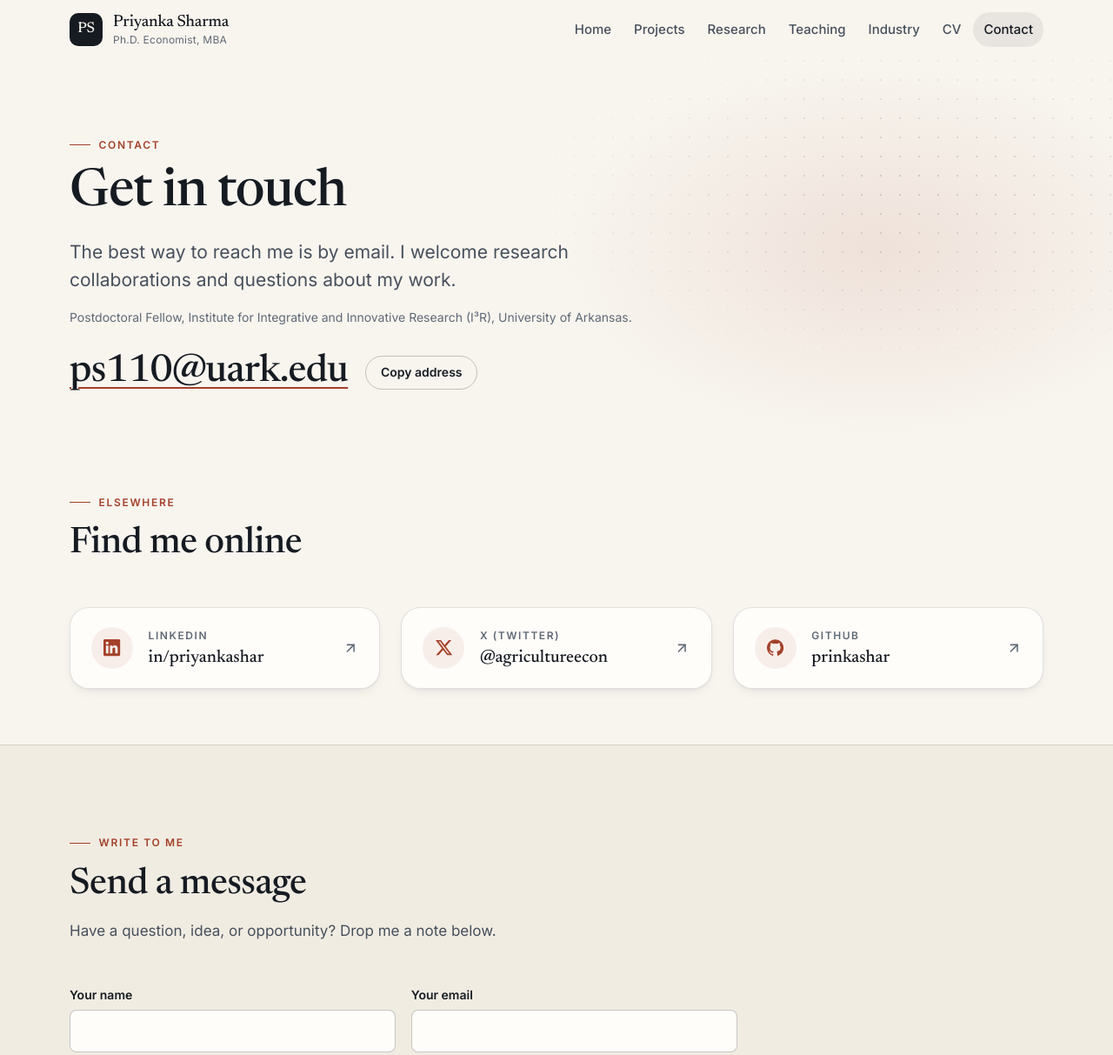
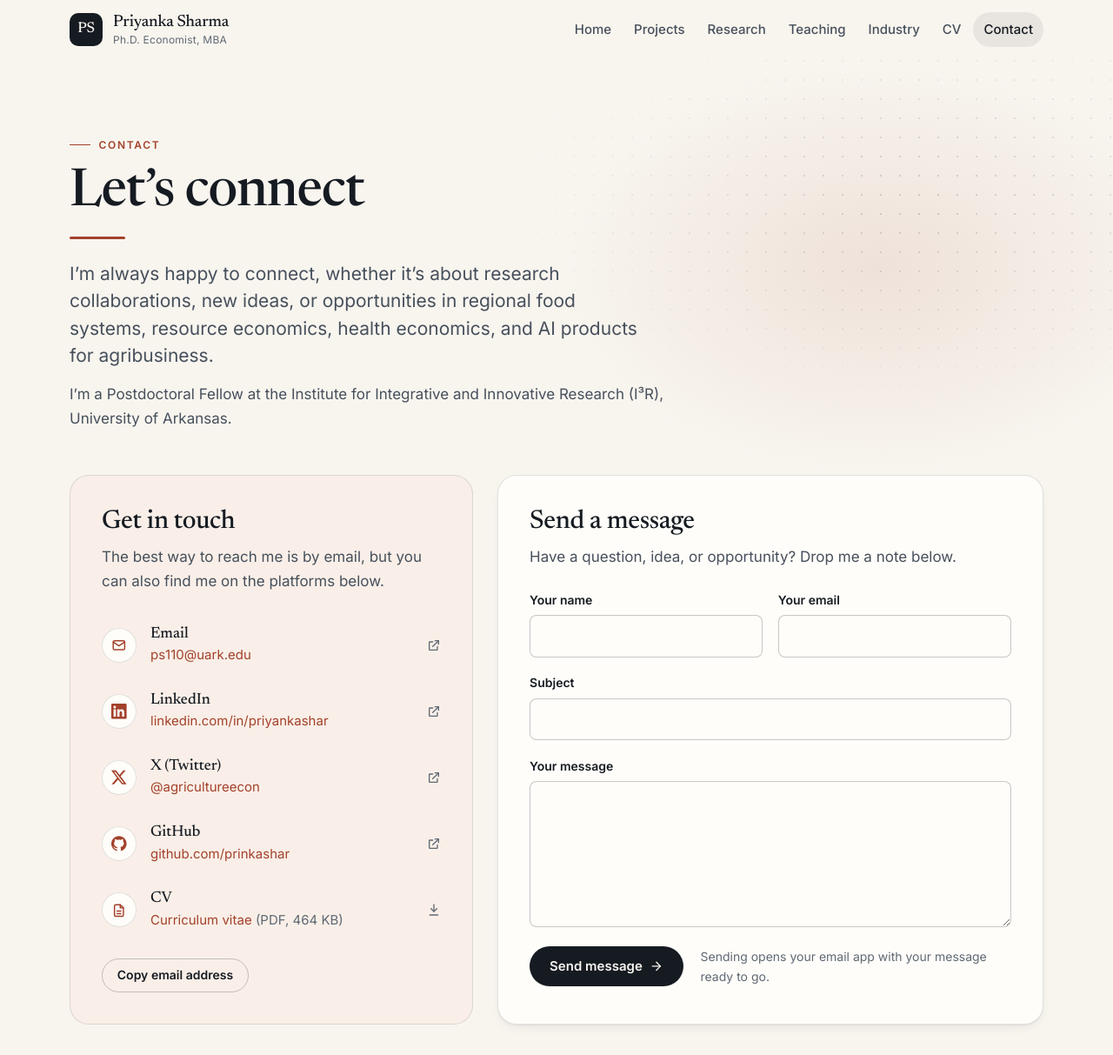
Before and after one commit to prinkashar/prinkashar.github.io, a plain HTML site: page contact.html in a window 1280 px wide. Shown: the top 1213 px of the page at 87% size. Drawn offline with Linux system fonts and the light colour scheme.

Commit message:
Update website
Co-Authored-By: Claude Opus 5.5 <noreply@anthropic.com>

```diff
--- a/assets/css/style.css
+++ b/assets/css/style.css
@@ -2265,110 +2265,159 @@ html:not(.js):not(.js-ready) [data-embed-load] {
 
 /* 14. Contact and footer -------------------------------------------------- */
 
-.contact-grid {
-  display: grid;
-  grid-template-columns: repeat(auto-fit, minmax(min(100%, 19rem), 1fr));
-  gap: clamp(1rem, 2vw, 1.5rem);
+.page-hero--contact h1::after {
+  content: "";
+  display: block;
+  width: 4rem;
+  height: 3px;
+  margin-top: 1.1rem;
+  border-radius: 3px;
+  background: var(--accent);
+}
+
+.contact-intro {
+  max-width: 46rem;
+  margin-top: 1.5rem;
+}
+
+.contact-intro > p + p {
+  margin-top: 0.9rem;
+  color: var(--ink-2);
+}
+
+.contact-section {
+  padding-top: 0;
+}
+
+.contact-layout {
+  display: grid;
+  gap: clamp(1rem, 2.5vw, 1.75rem);
+  align-items: stretch;
+}
+
+@media (min-width: 56em) {
+  .contact-layout {
+    grid-template-columns: minmax(0, 0.85fr) minmax(0, 1.15fr);
+  }
+}
+
+.contact-panel,
+.contact-box {
+  min-width: 0;
+  padding: clamp(1.25rem, 3vw, 2.25rem);
+  border: 1px solid var(--line);
+  border-radius: var(--radius-lg);
+}
+
+.contact-panel {
+  background: var(--feature);
+}
+
+.contact-box {
+  background: var(--surface);
+  box-shadow: var(--shadow-sm);
+}
+
+.contact-panel > h2,
+.contact-box > h2 {
+  font-size: clamp(1.5rem, 1.3rem + 0.8vw, 1.875rem);
+}
+
+.contact-panel > p,
+.contact-box > p {
+  margin-top: 0.5rem;
+  color: var(--ink-2);
+}
+
+.contact-links {
+  display: grid;
+  gap: 0.25rem;
+  margin: 1.5rem -0.75rem 0;
   padding: 0;
   list-style: none;
 }
 
-.contact-card {
-  position: relative;
+.contact-link {
   display: grid;
   grid-template-columns: auto minmax(0, 1fr) auto;
   align-items: center;
-  gap: 0.15rem 1.1rem;
-  height: 100%;
-  padding: 1.375rem 1.5rem;
-  border: 1px solid var(--line);
-  border-radius: var(--radius-lg);
-  background: var(--surface);
-  box-shadow: var(--shadow-sm);
+  gap: 1rem;
+  padding: 0.75rem;
+  border-radius: var(--radius-sm);
   color: var(--ink);
   text-decoration: none;
-  transition: transform 0.3s var(--ease), border-color 0.3s, box-shadow 0.3s;
-}
-
-.contact-card:hover {
-  transform: translateY(-3px);
-  border-color: var(--line-strong);
-  box-shadow: var(--shadow-md);
+  transition: background-color 0.2s;
+}
+
+.contact-link:hover,
+.contact-link:focus-visible {
+  background: rgba(255, 253, 249, 0.8);
   color: var(--ink);
 }
 
-.contact-card__icon {
-  grid-row: 1 / span 2;
+.contact-link__icon {
   display: grid;
   place-items: center;
-  width: 3rem;
-  height: 3rem;
+  width: 2.5rem;
+  height: 2.5rem;
   border-radius: 50%;
-  background: var(--accent-soft);
+  background: var(--surface);
   color: var(--accent);
-  transition: background-color 0.25s, color 0.25s;
-}
-
-.contact-card:hover .contact-card__icon {
+  box-shadow: inset 0 0 0 1px var(--line);
+  transition: background-color 0.2s, color 0.2s;
+}
+
+.contact-link:hover .contact-link__icon {
   background: var(--accent);
   color: var(--on-accent);
 }
 
-.contact-card__icon svg {
-  width: 1.2rem;
-  height: 1.2rem;
-}
-
-.contact-card__label {
-  grid-column: 2;
-  font-size: 0.75rem;
-  font-weight: 600;
-  letter-spacing: 0.13em;
-  text-transform: uppercase;
+.contact-link__icon svg {
+  width: 1.1rem;
+  height: 1.1rem;
+}
+
+.contact-link__text {
+  display: grid;
+  min-width: 0;
+}
+
+.contact-link__label {
+  font-family: var(--font-serif);
+  font-size: 1.125rem;
+  font-weight: 500;
+  line-height: 1.3;
+}
+
+.contact-link__value {
+  font-size: 0.9375rem;
+  color: var(--accent);
+  overflow-wrap: anywhere;
+}
+
+.contact-link__meta {
   color: var(--ink-3);
-}
-
-.contact-card__value {
-  grid-column: 2;
-  font-family: var(--font-serif);
-  font-weight: 500;
-  font-size: 1.25rem;
-  line-height: 1.25;
-  overflow-wrap: anywhere;
-}
-
-.contact-card__arrow {
-  grid-column: 3;
-  grid-row: 1 / span 2;
-  width: 1.15rem;
-  height: 1.15rem;
+  white-space: nowrap;
+}
+
+.contact-link__ext {
+  width: 1rem;
+  height: 1rem;
   color: var(--ink-3);
-  transition: transform 0.3s var(--ease), color 0.2s;
-}
-
-.contact-card:hover .contact-card__arrow {
+  transition: transform 0.2s var(--ease), color 0.2s;
+}
+
+.contact-link:hover .contact-link__ext {
   color: var(--accent);
   transform: translate(2px, -2px);
 }
 
-.email-line {
-  display: flex;
-  flex-wrap: wrap;
-  align-items: center;
-  gap: 0.75rem 1.25rem;
-  margin-top: 1.75rem;
-}
-
-.email-line a {
-  font-family: var(--font-serif);
-  font-weight: 500;
-  font-size: clamp(1.625rem, 1.2rem + 2.2vw, 2.75rem);
-  line-height: 1.1;
-  letter-spacing: -0.015em;
-  text-decoration-color: var(--accent);
-  text-decoration-thickness: 2px;
-  text-underline-offset: 0.16em;
-  overflow-wrap: anywhere;
+.contact-link:hover .contact-link__ext--down {
+  transform: translateY(2px);
+}
+
+.contact-panel__copy {
+  margin-top: 1.25rem;
 }
 
 html:not(.js):not(.js-ready) [data-copy],
@@ -2762,9 +2811,9 @@ html:not(.js):not(.js-ready) [data-print] {
 
 /* contact form */
 .contact-form {
-  max-width: 48rem;
   display: grid;
   gap: 1.1rem;
+  margin-top: 1.5rem;
 }
 
 .contact-form__row {
--- a/contact.html
+++ b/contact.html
@@ -69,81 +69,88 @@
 
   <main id="main">
 
-    <!-- ===== Email ===== -->
-    <section class="page-hero" aria-labelledby="page-title">
+    <!-- ===== Introduction ===== -->
+    <section class="page-hero page-hero--contact" aria-labelledby="page-title">
       <div class="wrap">
         <p class="eyebrow">Contact</p>
-        <h1 id="page-title">Get in touch</h1>
-        <p class="lead">The best way to reach me is by email. I welcome research collaborations and questions about my work.</p>
-        <p class="note" style="margin-top: 1rem">Postdoctoral Fellow, Institute for Integrative and Innovative Research (I³R), University of Arkansas.</p>
-        <div class="email-line">
-          <a href="mailto:ps110@uark.edu">ps110@uark.edu</a>
-          <button class="btn btn--ghost btn--sm" type="button" data-copy="ps110@uark.edu">Copy address</button>
+        <h1 id="page-title">Let’s connect</h1>
+        <div class="contact-intro">
+          <p class="lead">I’m always happy to connect, whether it’s about research collaborations, new ideas, or opportunities in regional food systems, resource economics, health economics, and AI products for agribusiness.</p>
+          <p>I’m a Postdoctoral Fellow at the Institute for Integrative and Innovative Research (I³R), University of Arkansas.</p>
         </div>
       </div>
     </section>
 
-    <!-- ===== Profiles ===== -->
-    <section class="section section--tight" aria-labelledby="profiles-title">
-      <div class="wrap">
-        <header class="section__head reveal">
-          <div>
-            <p class="eyebrow">Elsewhere</p>
-            <h2 id="profiles-title">Find me online</h2>
-          </div>
-        </header>
+    <!-- ===== Get in touch, beside Send a message ===== -->
+    <section class="section section--tight contact-section" aria-label="Ways to reach me">
+      <div class="wrap contact-layout">
 
-        <ul class="contact-grid">
-          <li class="reveal">
-            <a class="contact-card" href="https://www.linkedin.com/in/priyankashar/" target="_blank" rel="noopener me">
-              <span class="contact-card__icon">
-                <svg viewBox="0 0 24 24" fill="currentColor" aria-hidden="true"><path d="M20.447 20.452h-3.554v-5.569c0-1.328-.027-3.037-1.852-3.037-1.853 0-2.136 1.445-2.136 2.939v5.667H9.351V9h3.414v1.561h.046c.477-.9 1.637-1.85 3.37-1.85 3.601 0 4.267 2.37 4.267 5.455v6.286zM5.337 7.433c-1.144 0-2.063-.926-2.063-2.065 0-1.138.92-2.063 2.063-2.063 1.14 0 2.064.925 2.064 2.063 0 1.139-.925 2.065-2.064 2.065zm1.782 13.019H3.555V9h3.564v11.452zM22.225 0H1.771C.792 0 0 .774 0 1.729v20.542C0 23.227.792 24 1.771 24h20.451C23.2 24 24 23.227 24 22.271V1.729C24 .774 23.2 0 22.222 0h.003z"/></svg>
+        <div class="contact-panel reveal">
+          <h2 id="touch-title">Get in touch</h2>
+          <p>The best way to reach me is by email, but you can also find me on the platforms below.</p>
+          <ul class="contact-links" aria-labelledby="touch-title">
+            <li>
+              <a class="contact-link" href="mailto:ps110@uark.edu">
+                <span class="contact-link__icon"><svg viewBox="0 0 24 24" fill="none" stroke="currentColor" stroke-width="2" stroke-linecap="round" stroke-linejoin="round" aria-hidden="true"><rect x="3" y="5" width="18" height="14" rx="2"/><path d="m3 7 9 6 9-6"/></svg></span>
+                <span class="contact-link__text">
+                  <span class="contact-link__label">Email</span>
+                  <span class="contact-link__value">ps110@uark.edu</span>
                 </span>
-              <span class="contact-card__label">LinkedIn</span>
-              <span class="contact-card__value">in/priyankashar</span>
-              <svg class="contact-card__arrow" viewBox="0 0 24 24" fill="none" stroke="currentColor" stroke-width="2" stroke-linecap="round" stroke-linejoin="round" aria-hidden="true"><path d="M7 7h10v10"/><path d="M7 17 17 7"/></svg>
+                <svg class="contact-link__ext" viewBox="0 0 24 24" fill="none" stroke="currentColor" stroke-width="2" stroke-linecap="round" stroke-linejoin="round" aria-hidden="true"><path d="M14 4h6v6"/><path d="M20 4 10 14"/><path d="M18 14v5a1 1 0 0 1-1 1H5a1 1 0 0 1-1-1V7a1 1 0 0 1 1-1h5"/></svg>
               </a>
             </li>
-          <li class="reveal" style="--d: 90ms">
-            <a class="contact-card" href="https://twitter.com/agricultureecon" target="_blank" rel="noopener me">
-              <span class="contact-card__icon">
-                <svg viewBox="0 0 24 24" fill="currentColor" aria-hidden="true"><path d="M18.901 1.153h3.68l-8.04 9.19L24 22.846h-7.406l-5.8-7.584-6.638 7.584H.474l8.6-9.83L0 1.154h7.594l5.243 6.932ZM17.61 20.644h2.039L6.486 3.24H4.298Z"/></svg>
+            <li>
+              <a class="contact-link" href="https://www.linkedin.com/in/priyankashar/" target="_blank" rel="noopener me">
+                <span class="contact-link__icon"><svg viewBox="0 0 24 24" fill="currentColor" aria-hidden="true"><path d="M20.447 20.452h-3.554v-5.569c0-1.328-.027-3.037-1.852-3.037-1.853 0-2.136 1.445-2.136 2.939v5.667H9.351V9h3.414v1.561h.046c.477-.9 1.637-1.85 3.37-1.85 3.601 0 4.267 2.37 4.267 5.455v6.286zM5.337 7.433c-1.144 0-2.063-.926-2.063-2.065 0-1.138.92-2.063 2.063-2.063 1.14 0 2.064.925 2.064 2.063 0 1.139-.925 2.065-2.064 2.065zm1.782 13.019H3.555V9h3.564v11.452zM22.225 0H1.771C.792 0 0 .774 0 1.729v20.542C0 23.227.792 24 1.771 24h20.451C23.2 24 24 23.227 24 22.271V1.729C24 .774 23.2 0 22.222 0h.003z"/></svg></span>
+                <span class="contact-link__text">
+                  <span class="contact-link__label">LinkedIn</span>
+                  <span class="contact-link__value">linkedin.com/in/priyankashar</span>
                 </span>
-              <span class="contact-card__label">X (Twitter)</span>
-              <span class="contact-card__value">@agricultureecon</span>
-              <svg class="contact-card__arrow" viewBox="0 0 24 24" fill="none" stroke="currentColor" stroke-width="2" stroke-linecap="round" stroke-linejoin="round" aria-hidden="true"><path d="M7 7h10v10"/><path d="M7 17 17 7"/></svg>
+                <svg class="contact-link__ext" viewBox="0 0 24 24" fill="none" stroke="currentColor" stroke-width="2" stroke-linecap="round" stroke-linejoin="round" aria-hidden="true"><path d="M14 4h6v6"/><path d="M20 4 10 14"/><path d="M18 14v5a1 1 0 0 1-1 1H5a1 1 0 0 1-1-1V7a1 1 0 0 1 1-1h5"/></svg>
               </a>
             </li>
-          <li class="reveal" style="--d: 180ms">
-            <a class="contact-card" href="https://github.com/prinkashar" target="_blank" rel="noopener me">
-              <span class="contact-card__icon">
-                <svg viewBox="0 0 24 24" fill="currentColor" aria-hidden="true"><path d="M12 .297c-6.63 0-12 5.373-12 12 0 5.303 3.438 9.8 8.205 11.385.6.113.82-.258.82-.577 0-.285-.01-1.04-.015-2.04-3.338.724-4.042-1.61-4.042-1.61C4.422 18.07 3.633 17.7 3.633 17.7c-1.087-.744.084-.729.084-.729 1.205.084 1.838 1.236 1.838 1.236 1.07 1.835 2.809 1.305 3.495.998.108-.776.417-1.305.76-1.605-2.665-.3-5.466-1.332-5.466-5.93 0-1.31.465-2.38 1.235-3.22-.135-.303-.54-1.523.105-3.176 0 0 1.005-.322 3.3 1.23.96-.267 1.98-.399 3-.405 1.02.006 2.04.138 3 .405 2.28-1.552 3.285-1.23 3.285-1.23.645 1.653.24 2.873.12 3.176.765.84 1.23 1.91 1.23 3.22 0 4.61-2.805 5.625-5.475 5.92.42.36.81 1.096.81 2.22 0 1.606-.015 2.896-.015 3.286 0 .315.21.69.825.57C20.565 22.092 24 17.592 24 12.297c0-6.627-5.373-12-12-12"/></svg>
+            <li>
+              <a class="contact-link" href="https://twitter.com/agricultureecon" target="_blank" rel="noopener me">
+                <span class="contact-link__icon"><svg viewBox="0 0 24 24" fill="currentColor" aria-hidden="true"><path d="M18.901 1.153h3.68l-8.04 9.19L24 22.846h-7.406l-5.8-7.584-6.638 7.584H.474l8.6-9.83L0 1.154h7.594l5.243 6.932ZM17.61 20.644h2.039L6.486 3.24H4.298Z"/></svg></span>
+                <span class="contact-link__text">
+                  <span class="contact-link__label">X (Twitter)</span>
+                  <span class="contact-link__value">@agricultureecon</span>
                 </span>
-              <span class="contact-card__label">GitHub</span>
-              <span class="contact-card__value">prinkashar</span>
-              <svg class="contact-card__arrow" viewBox="0 0 24 24" fill="none" stroke="currentColor" stroke-width="2" stroke-linecap="round" stroke-linejoin="round" aria-hidden="true"><path d="M7 7h10v10"/><path d="M7 17 17 7"/></svg>
+                <svg class="contact-link__ext" viewBox="0 0 24 24" fill="none" stroke="currentColor" stroke-width="2" stroke-linecap="round" stroke-linejoin="round" aria-hidden="true"><path d="M14 4h6v6"/><path d="M20 4 10 14"/><path d="M18 14v5a1 1 0 0 1-1 1H5a1 1 0 0 1-1-1V7a1 1 0 0 1 1-1h5"/></svg>
+              </a>
+            </li>
+            <li>
+              <a class="contact-link" href="https://github.com/prinkashar" target="_blank" rel="noopener me">
+                <span class="contact-link__icon"><svg viewBox="0 0 24 24" fill="currentColor" aria-hidden="true"><path d="M12 .297c-6.63 0-12 5.373-12 12 0 5.303 3.438 9.8 8.205 11.385.6.113.82-.258.82-.577 0-.285-.01-1.04-.015-2.04-3.338.724-4.042-1.61-4.042-1.61C4.422 18.07 3.633 17.7 3.633 17.7c-1.087-.744.084-.729.084-.729 1.205.084 1.838 1.236 1.838 1.236 1.07 1.835 2.809 1.305 3.495.998.108-.776.417-1.305.76-1.605-2.665-.3-5.466-1.332-5.466-5.93 0-1.31.465-2.38 1.235-3.22-.135-.303-.54-1.523.105-3.176 0 0 1.005-.322 3.3 1.23.96-.267 1.98-.399 3-.405 1.02.006 2.04.138 3 .405 2.28-1.552 3.285-1.23 3.285-1.23.645 1.653.24 2.873.12 3.176.765.84 1.23 1.91 1.23 3.22 0 4.61-2.805 5.625-5.475 5.92.42.36.81 1.096.81 2.22 0 1.606-.015 2.896-.015 3.286 0 .315.21.69.825.57C20.565 22.092 24 17.592 24 12.297c0-6.627-5.373-12-12-12"/></svg></span>
+                <span class="contact-link__text">
+                  <span class="contact-link__label">GitHub</span>
+                  <span class="contact-link__value">github.com/prinkashar</span>
+                </span>
+                <svg class="contact-link__ext" viewBox="0 0 24 24" fill="none" stroke="currentColor" stroke-width="2" stroke-linecap="round" stroke-linejoin="round" aria-hidden="true"><path d="M14 4h6v6"/><path d="M20 4 10 14"/><path d="M18 14v5a1 1 0 0 1-1 1H5a1 1 0 0 1-1-1V7a1 1 0 0 1 1-1h5"/></svg>
+              </a>
+            </li>
+            <li>
+              <a class="contact-link" href="assets/files/priyanka-sharma-cv.pdf" download>
+                <span class="contact-link__icon"><svg viewBox="0 0 24 24" fill="none" stroke="currentColor" stroke-width="2" stroke-linecap="round" stroke-linejoin="round" aria-hidden="true"><path d="M14 3H7a2 2 0 0 0-2 2v14a2 2 0 0 0 2 2h10a2 2 0 0 0 2-2V8l-5-5Z"/><path d="M14 3v5h5"/><path d="M9 13h6"/><path d="M9 17h6"/></svg></span>
+                <span class="contact-link__text">
+                  <span class="contact-link__label">CV</span>
+                  <span class="contact-link__value">Curriculum vitae <span class="contact-link__meta">(PDF, 464 KB)</span></span>
+                </span>
+                <svg class="contact-link__ext contact-link__ext--down" viewBox="0 0 24 24" fill="none" stroke="currentColor" stroke-width="2" stroke-linecap="round" stroke-linejoin="round" aria-hidden="true"><path d="M12 3v12"/><path d="m7 10 5 5 5-5"/><path d="M5 21h14"/></svg>
               </a>
             </li>
           </ul>
+          <button class="btn btn--ghost btn--sm contact-panel__copy" type="button" data-copy="ps110@uark.edu">Copy email address</button>
         </div>
-    </section>
 
-    <!-- ===== Send a message =====
-         To deliver messages through Formspree: create a form at formspree.io, then put its ID (the part after /f/)
+        <!-- To deliver messages through Formspree: create a form at formspree.io, then put its ID (the part after /f/)
              in data-formspree below and replace the note under the button with:
              "Your message is sent through Formspree, a third-party form service, and delivered to my inbox."
              While data-formspree is empty, the form opens the visitor's email app with the message filled in. -->
-    <section class="section section--tint" aria-labelledby="message-title">
-      <div class="wrap">
-        <header class="section__head reveal">
-          <div>
-            <p class="eyebrow">Write to me</p>
+        <div class="contact-box reveal" style="--d: 90ms">
           <h2 id="message-title">Send a message</h2>
           <p>Have a question, idea, or opportunity? Drop me a note below.</p>
-          </div>
-        </header>
-
-        <form class="contact-form reveal" data-formspree="" data-mailto="ps110@uark.edu" action="mailto:ps110@uark.edu" method="post" enctype="text/plain" novalidate>
+          <form class="contact-form" aria-labelledby="message-title" data-formspree="" data-mailto="ps110@uark.edu" action="mailto:ps110@uark.edu" method="post" enctype="text/plain" novalidate>
             <div class="contact-form__row">
               <div class="field">
                 <label for="cf-name">Your name</label>
@@ -174,6 +181,8 @@
             </div>
             <p class="contact-form__status" role="status" aria-live="polite"></p>
           </form>
+        </div>
+
       </div>
     </section>
 
```
Lines whose indentation alone changed are shown as unchanged.
